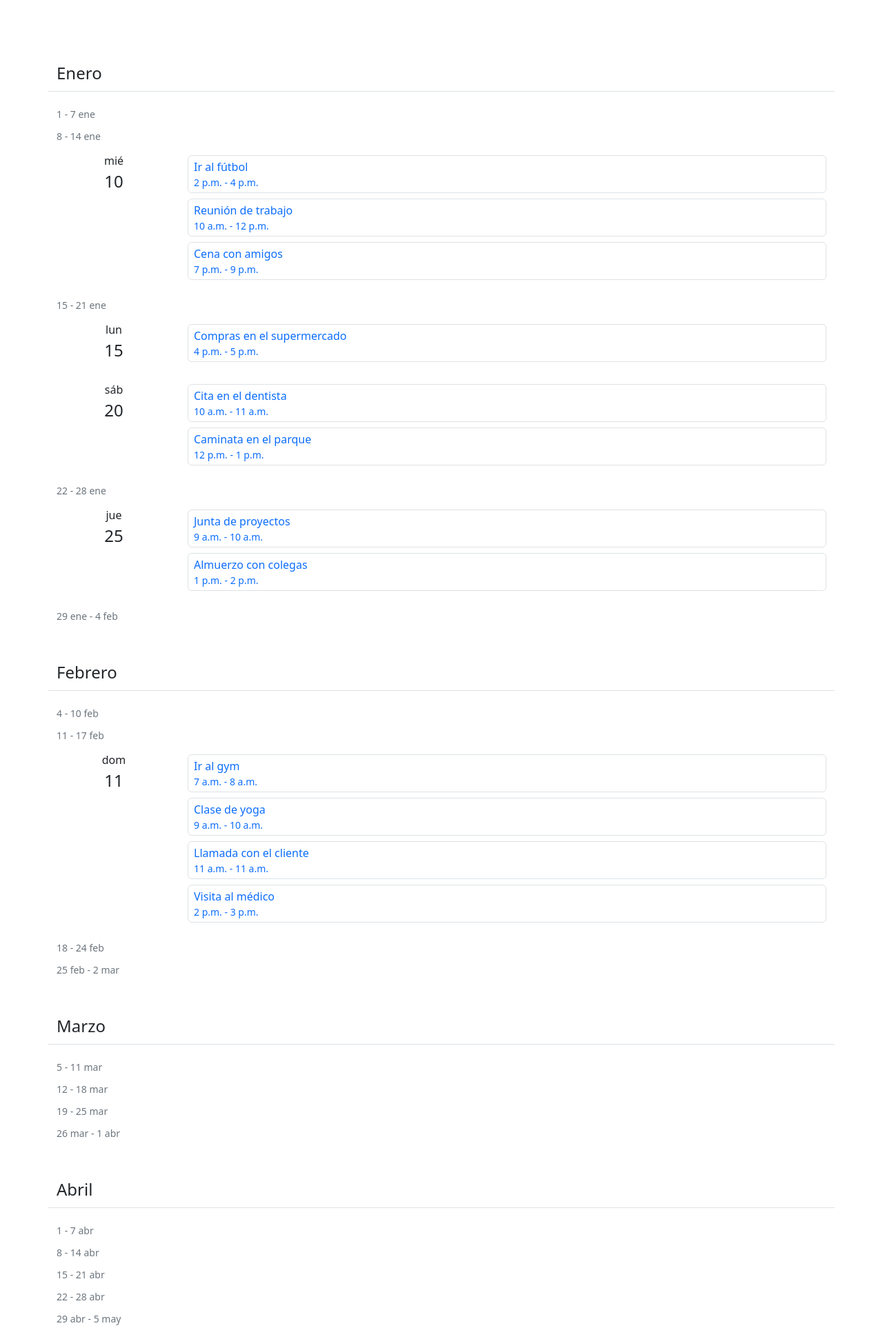
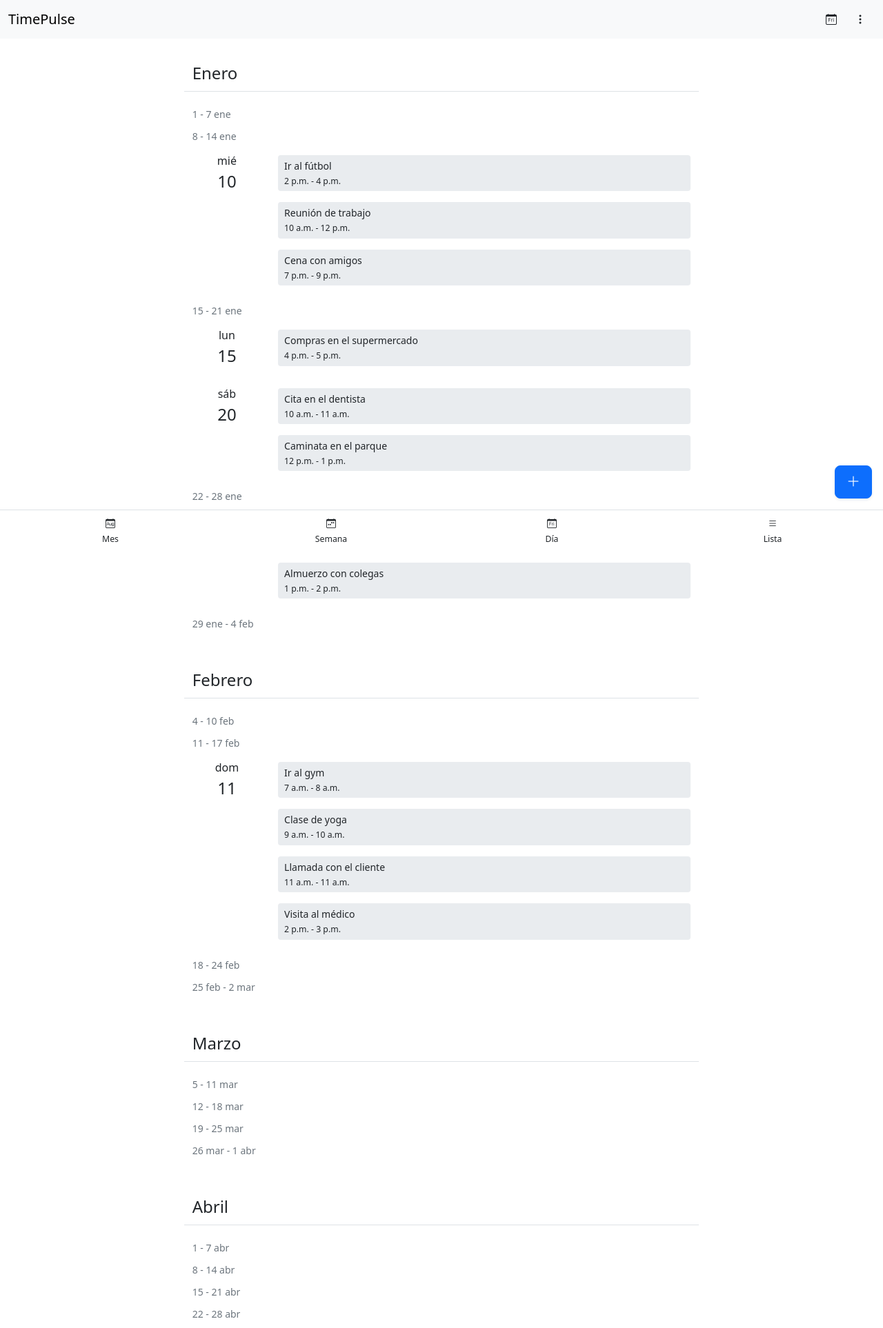
Before and after one commit to Galindo-lab/DjangoMRS, a Django app: page / in a window 1280 px wide. Shown: the top 1926 px of the page at 69% size. Run offline with Django 4.2, Linux system fonts and the light colour scheme; some libraries are stand-ins or nearby versions.

```diff
--- a/templates/agenda/agenda.html
+++ b/templates/agenda/agenda.html
@@ -2,7 +2,6 @@
 {% load static %}
 
 {% block script %}
-
     <script id="events">
         [
             {
@@ -67,7 +66,6 @@
             }
         ]
     </script>
-
     <script>
         document.addEventListener('alpine:init', () => {
             Alpine.data('agendaApp', () => ({
@@ -120,13 +118,17 @@
 {% endblock %}
 
 {% block main %}
-    <div class="container" style="padding-top: 2.5rem; padding-bottom: 4.5rem;" x-data="agendaApp">
+
+
+
+    {# Lista de eventos #}
+    <div class="container col-md-7" style="padding-top: 2.5rem; padding-bottom: 4.5rem;" x-data="agendaApp">
         <template x-for="(month, index) in getMonthNames(locale)">
             <div class="row">
+                {# Mes #}
                 <div class="pt-5 pb-2 mb-3 border-bottom">
-                    <span class="fs-4 text-capitalize fw-light" x-text="month"></span>
+                    <span class="fs-4 text-capitalize" x-text="month"></span>
                 </div>
-
 
                 <template x-for="(week, index) in getWeeksInMonth(today.getFullYear(), index)">
                     <div>
@@ -146,12 +148,14 @@
                                 </div>
 
                                 <div class="col">
-                                    {# Tarea #}
+                                    {# Tareas #}
                                     <template x-for="task in getTasksForDate(events, eventDate)">
-                                        <a href="#" class="text-decoration-none">
-                                            <div class="col my-2 px-2 py-1 border rounded">
-                                                <div class="fw-medium" x-text="task.name"></div>
-                                                <div class="small" x-text="formatTimeRange(task.start, task.end)"></div>
+                                        <a href="#" class="col btn btn-sm bg-body-secondary w-100 my-2">
+                                            <div class="text-start">
+                                                <span class="text-body fw-medium" x-text="task.name"></span>
+                                                <br>
+                                                <span class="small"
+                                                      x-text="formatTimeRange(task.start, task.end)"></span>
                                             </div>
                                         </a>
                                     </template>
@@ -165,5 +169,9 @@
                 </template>
             </div>
         </template>
+
+        {% include "agenda/top-navigation.html" %}
+        {% include "agenda/bottom-navigation.html" %}
+
     </div>
 {% endblock %}
--- a/templates/agenda/base.html
+++ b/templates/agenda/base.html
@@ -1,6 +1,6 @@
 {% load static %}
 <!doctype html>
-<html lang="en">
+<html lang="en" data-bs-theme="light">
 <!-- html lang="en" data-bs-theme="dark" -->
 <head>
     <meta charset="UTF-8">
--- /dev/null
+++ b/templates/agenda/bottom-navigation.html
@@ -0,0 +1,39 @@
+<!-- Barra inferior -->
+<div class="fixed-bottom ">
+
+    <!-- Botón flotante -->
+    <div class="text-end">
+        <a href="#today" class="btn btn-lg btn-primary shadow-sm m-3">
+            <i class="bi bi-plus-lg"></i>
+        </a>
+    </div>
+
+    <div class="d-flex justify-content-center border-top align-items-end bg-body">
+
+        <button onclick="transitionTo('wp_animation.html')" class="col-3 text-center btn btn-sm py-2">
+            <i class="bi bi-calendar-month"></i>
+            <br>
+            <span class="small">Mes</span>
+        </button>
+
+        <a href="wp_animation.html" class="col-3 text-center btn btn-sm py-2">
+            <i class="bi bi-calendar-week"></i>
+            <br>
+            <span class="small ">Semana</span>
+        </a>
+
+        <a class="col-3 text-center btn btn-sm py-2">
+            <i class="bi bi-calendar-day"></i>
+            <br>
+            <span class="small">Día</span>
+        </a>
+
+        <a class="col-3 text-center btn btn-sm py-2">
+            <i class="bi bi-list"></i>
+            <br>
+            <span class="small">Lista</span>
+        </a>
+
+    </div>
+
+</div>
--- /dev/null
+++ b/templates/agenda/top-navigation.html
@@ -0,0 +1,27 @@
+<!-- Navbar -->
+<nav class="navbar fixed-top  bg-body-tertiary">
+    <div class="container-fluid pr-0">
+        <a class="navbar-brand fw-light" href="#">
+            TimePulse
+        </a>
+
+        <div class="d-flex align-items-center">
+            <!-- Camara -->
+            <a class="btn btn-large" href="">
+                <i class="bi bi-calendar-day"></i>
+            </a>
+
+            <!-- Dropdown -->
+            <div class="flex-shrink-0 dropdown">
+                <a href="#" class="d-block btn" data-bs-toggle="dropdown" aria-expanded="true">
+                    <i class="bi bi-three-dots-vertical"></i>
+                </a>
+                <ul class="dropdown-menu text-small shadow-sm"
+                    style="position: absolute; inset: 0px 0px auto auto; margin: 0px; transform: translate3d(0px, 34px, 0px);"
+                    data-popper-placement="bottom-end">
+                    <li><a class="dropdown-item py-2" href="#">Nuevo grupo</a></li>
+                </ul>
+            </div>
+        </div>
+    </div>
+</nav>
```
